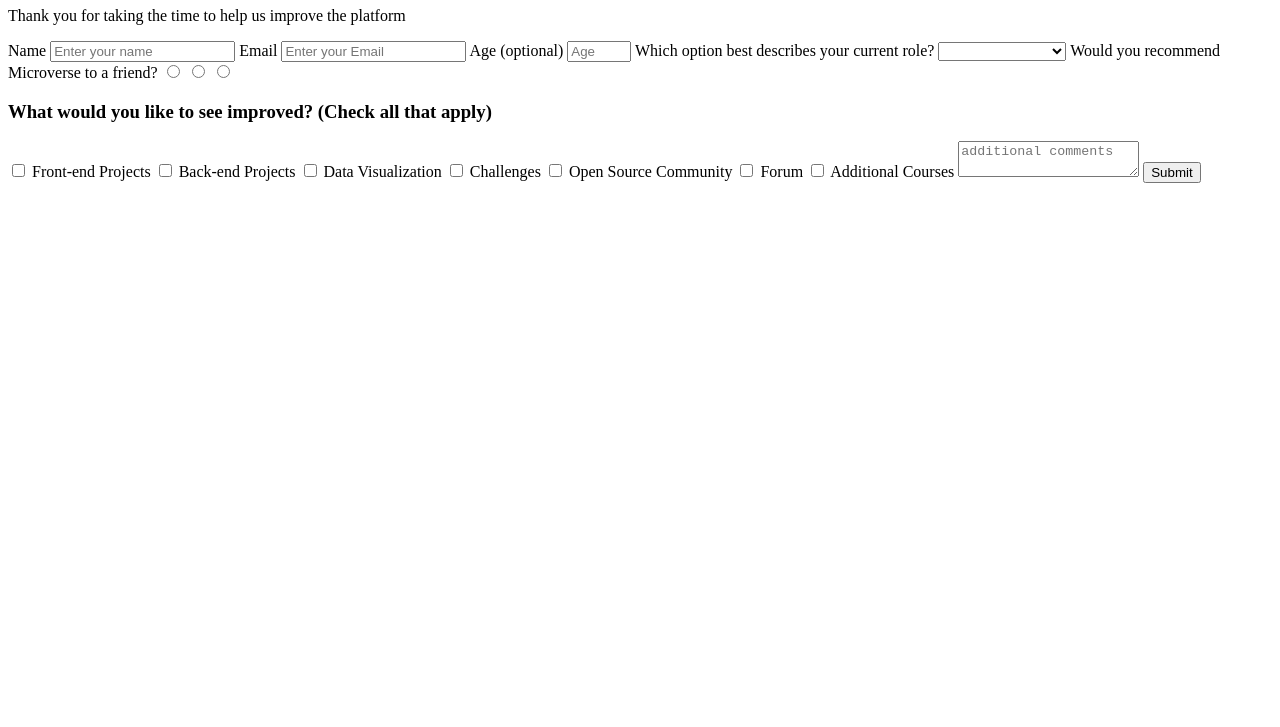
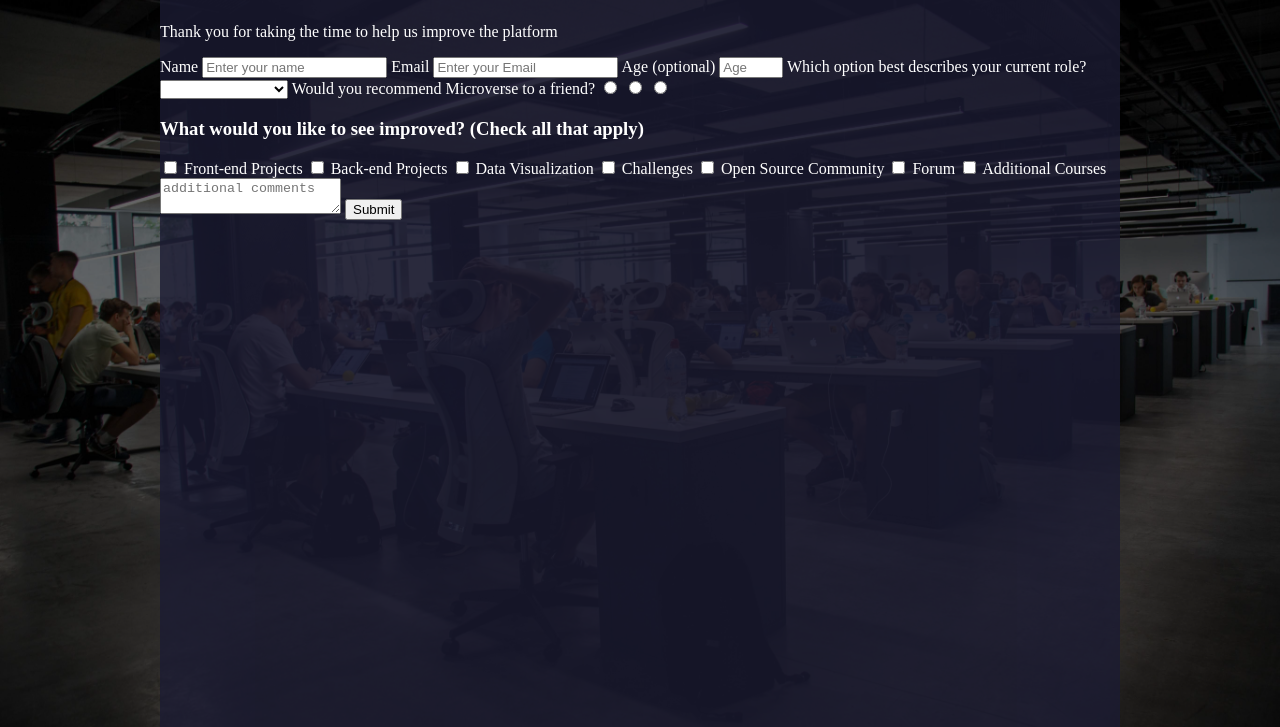
Before and after one commit to toliboff/tolib-and-kossi, a plain HTML site: page index.html in a window 1280 px wide. Shown: the part 73-800 px from the top of the page. Drawn offline with Linux system fonts and the light colour scheme.

Commit message:
started css styling

```diff
--- a/css/style.css
+++ b/css/style.css
@@ -0,0 +1,28 @@
+body{
+    padding: 0;
+    margin: 0;
+    box-sizing: border-box;
+    background-image: url("/coders.jpg");
+    background-attachment: fixed;
+    background-position: center;
+    background-repeat: no-repeat;
+    background-size: cover;
+}
+
+.container{
+    margin: 0;
+    width: 100%;
+    min-height: 100vh;
+    background: rgba(0, 0, 0, 0.6);
+    display:flex;
+}
+
+.wrapper{
+    width: 75%;
+    margin:0 auto;
+    background: rgb(27,27,50,.8);
+    min-height: 100%;
+    display: flex;
+    flex-direction: column;
+    color:#fff;
+}
--- a/index.html
+++ b/index.html
@@ -8,6 +8,9 @@
 
   <body>
     <script src="https://cdn.freecodecamp.org/testable-projects-fcc/v1/bundle.js"></script>
+  <div class="container">
+    <div class="wrapper">
+
 
       <h1 id="title"> Microverse Survey Form</h1>
       <p id="description">Thank you for taking the time to help us improve the platform</p>
@@ -67,7 +70,9 @@
 
         <input type="submit" id="submit">
       </form>
+    </div>
 
+  </div>
 
     <script  src="js/index.js"></script>
   </body>
```
Also changed, not shown: coders.jpg (added). Lines whose indentation alone changed are shown as unchanged.
